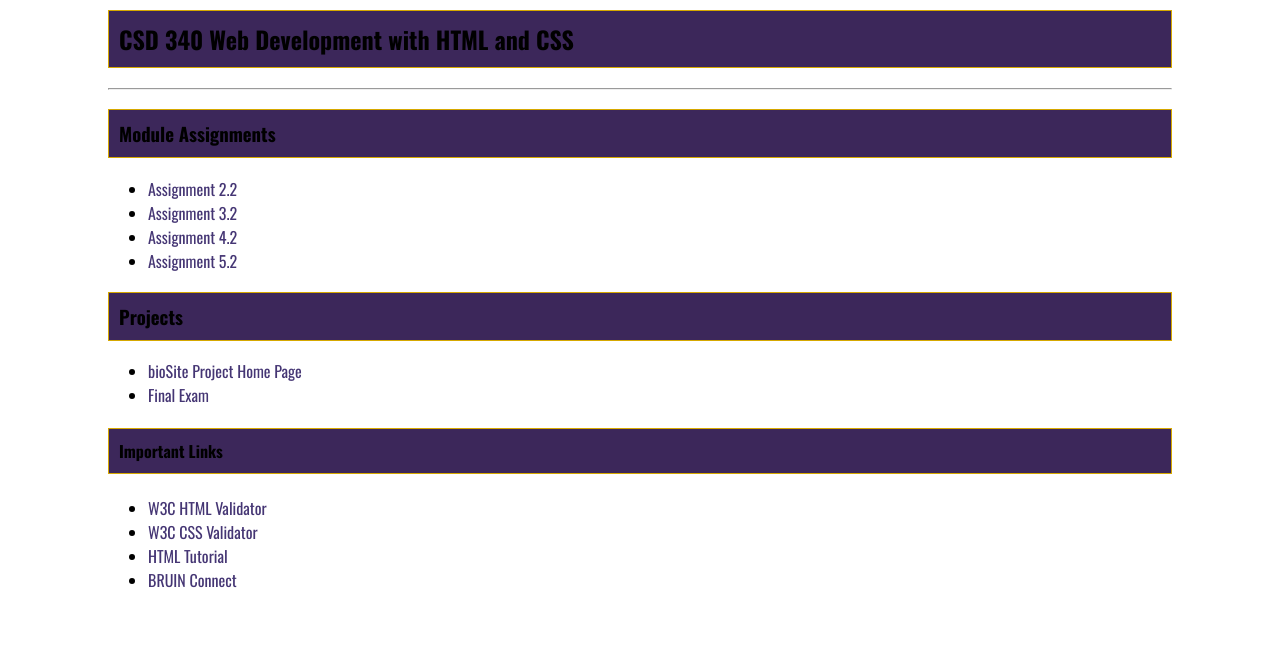
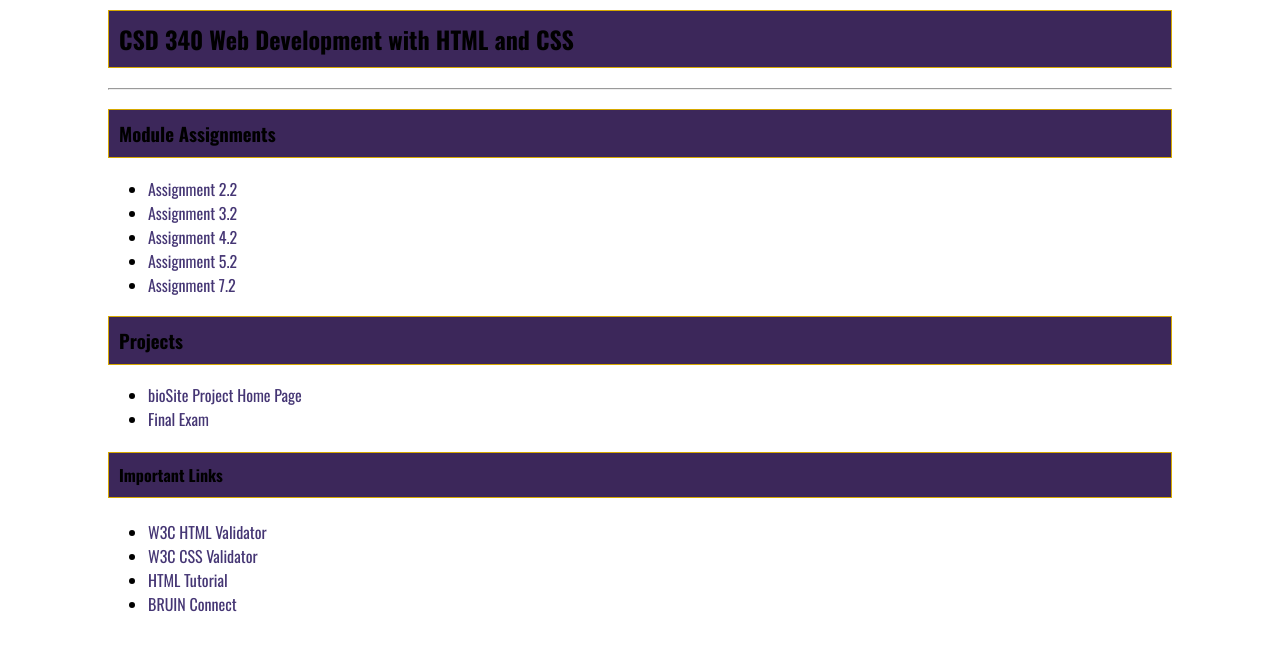
Before and after one commit to Jyouskie/Jyouskie.github.io, a plain HTML site: page index.html in a window 1280 px wide. Shown: the part 130-780 px from the top of the page. Drawn offline with nearby package versions, Linux system fonts and the light colour scheme.

Commit message:
Added assignment 7.2 to index

```diff
--- a/index.html
+++ b/index.html
@@ -31,6 +31,9 @@
             <li>
                 <a href="/Module_5/Youskievicz_EX4.html">Assignment 5.2</a>
             </li>
+            <li>
+                <a href="/Module_7/Youskievicz_Mod7_2.html">Assignment 7.2</a>
+            </li>
         </ul>
         <h3>Projects</h3>
         <ul>
```
